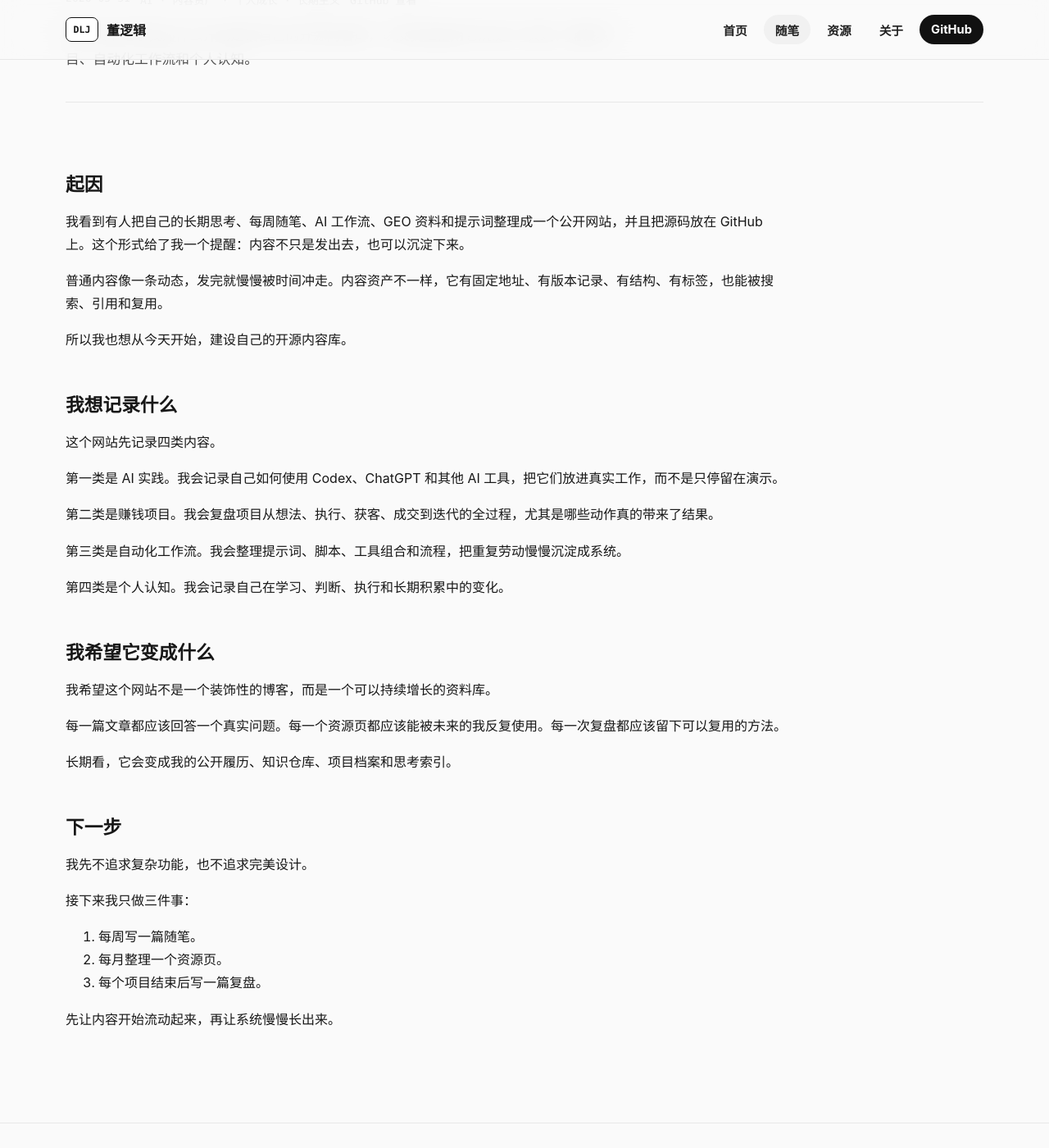
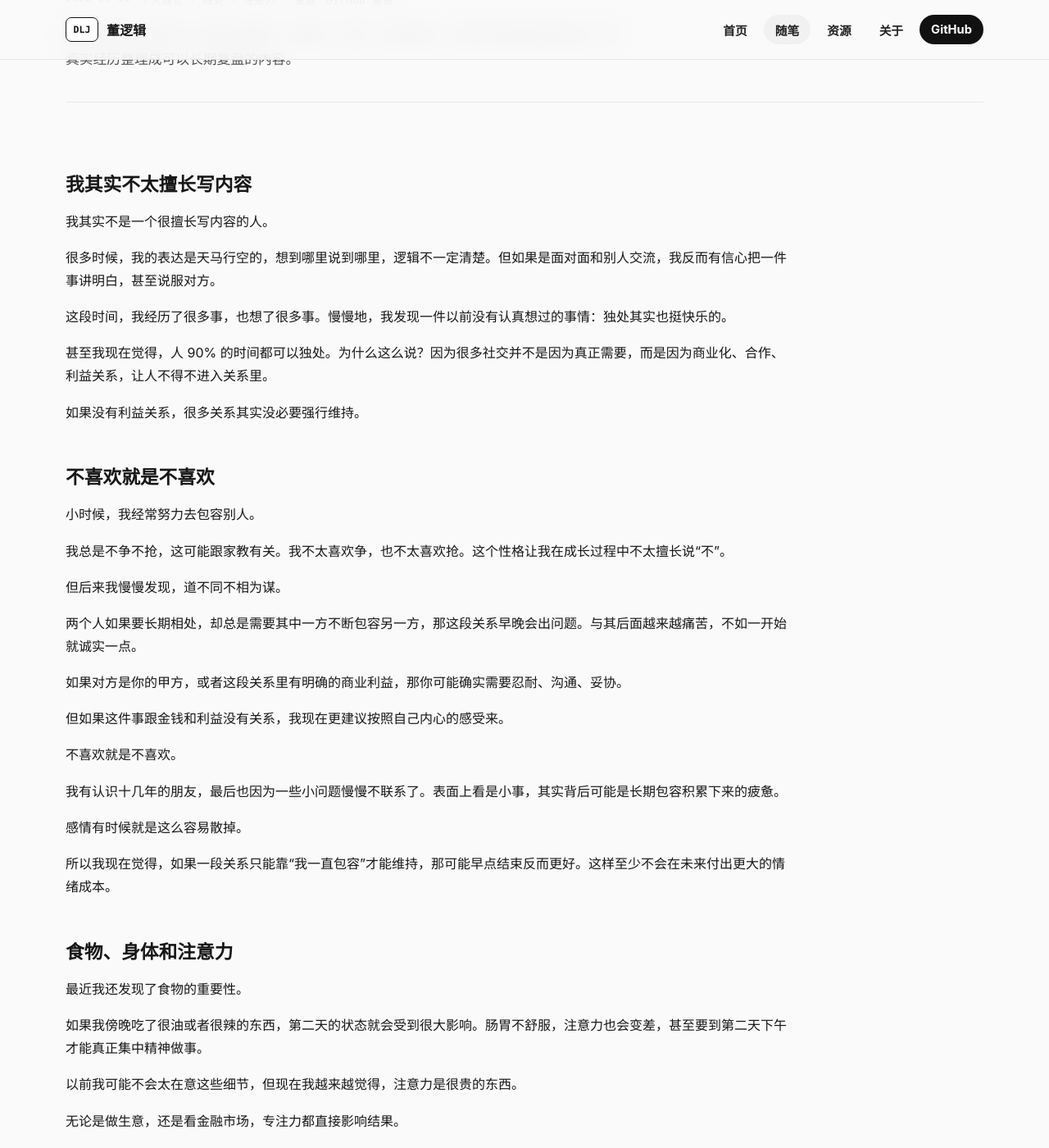
Before and after one commit to DONGLUOJI/dongluoji.github.io, a Jekyll site: the page built from _posts/2026-05-31-why-i-start-this-open-content-repository.md, in a window 1280 px wide and 1400 px high, scrolled down 281 px. Shown: the whole window at 82% size. Built offline with Jekyll 4.4.1, drawn with Linux system fonts in a browser that asks for light colours; some of the changed text lies outside the part shown.

Commit message:
Publish first personal essay

```diff
--- a/_posts/2026-05-31-why-i-start-this-open-content-repository.md
+++ b/_posts/2026-05-31-why-i-start-this-open-content-repository.md
@@ -1,50 +1,94 @@
 ---
 layout: post
-title: "我为什么开始建设自己的开源内容库"
-date: 2026-05-31 10:00:00 +0800
+title: "我为什么开始记录自己"
+date: 2026-05-31 23:30:00 +0800
 categories: ["随笔"]
-tags: ["AI", "内容资产", "个人成长", "长期主义"]
-description: "这篇文章记录我为什么开始建设自己的开源内容库，以及我准备用它沉淀 AI 实践、赚钱项目、自动化工作流和个人认知。"
+tags: ["个人成长", "独处", "注意力", "复盘"]
+description: "这篇文章记录我为什么开始写博客：从独处、关系、身体状态、注意力和自我反省出发，把真实经历整理成可以长期复盘的内容。"
 lang: zh-CN
 permalink: /notes/why-i-start-this-open-content-repository/
 ---
 
-## 起因
+## 我其实不太擅长写内容
 
-我看到有人把自己的长期思考、每周随笔、AI 工作流、GEO 资料和提示词整理成一个公开网站，并且把源码放在 GitHub 上。这个形式给了我一个提醒：内容不只是发出去，也可以沉淀下来。
+我其实不是一个很擅长写内容的人。
 
-普通内容像一条动态，发完就慢慢被时间冲走。内容资产不一样，它有固定地址、有版本记录、有结构、有标签，也能被搜索、引用和复用。
+很多时候，我的表达是天马行空的，想到哪里说到哪里，逻辑不一定清楚。但如果是面对面和别人交流，我反而有信心把一件事讲明白，甚至说服对方。
 
-所以我也想从今天开始，建设自己的开源内容库。
+这段时间，我经历了很多事，也想了很多事。慢慢地，我发现一件以前没有认真想过的事情：独处其实也挺快乐的。
 
-## 我想记录什么
+甚至我现在觉得，人 90% 的时间都可以独处。为什么这么说？因为很多社交并不是因为真正需要，而是因为商业化、合作、利益关系，让人不得不进入关系里。
 
-这个网站先记录四类内容。
+如果没有利益关系，很多关系其实没必要强行维持。
 
-第一类是 AI 实践。我会记录自己如何使用 Codex、ChatGPT 和其他 AI 工具，把它们放进真实工作，而不是只停留在演示。
+## 不喜欢就是不喜欢
 
-第二类是赚钱项目。我会复盘项目从想法、执行、获客、成交到迭代的全过程，尤其是哪些动作真的带来了结果。
+小时候，我经常努力去包容别人。
 
-第三类是自动化工作流。我会整理提示词、脚本、工具组合和流程，把重复劳动慢慢沉淀成系统。
+我总是不争不抢，这可能跟家教有关。我不太喜欢争，也不太喜欢抢。这个性格让我在成长过程中不太擅长说“不”。
 
-第四类是个人认知。我会记录自己在学习、判断、执行和长期积累中的变化。
+但后来我慢慢发现，道不同不相为谋。
 
-## 我希望它变成什么
+两个人如果要长期相处，却总是需要其中一方不断包容另一方，那这段关系早晚会出问题。与其后面越来越痛苦，不如一开始就诚实一点。
 
-我希望这个网站不是一个装饰性的博客，而是一个可以持续增长的资料库。
+如果对方是你的甲方，或者这段关系里有明确的商业利益，那你可能确实需要忍耐、沟通、妥协。
 
-每一篇文章都应该回答一个真实问题。每一个资源页都应该能被未来的我反复使用。每一次复盘都应该留下可以复用的方法。
+但如果这件事跟金钱和利益没有关系，我现在更建议按照自己内心的感受来。
 
-长期看，它会变成我的公开履历、知识仓库、项目档案和思考索引。
+不喜欢就是不喜欢。
 
-## 下一步
+我有认识十几年的朋友，最后也因为一些小问题慢慢不联系了。表面上看是小事，其实背后可能是长期包容积累下来的疲惫。
 
-我先不追求复杂功能，也不追求完美设计。
+感情有时候就是这么容易散掉。
 
-接下来我只做三件事：
+所以我现在觉得，如果一段关系只能靠“我一直包容”才能维持，那可能早点结束反而更好。这样至少不会在未来付出更大的情绪成本。
 
-1. 每周写一篇随笔。
-2. 每月整理一个资源页。
-3. 每个项目结束后写一篇复盘。
+## 食物、身体和注意力
 
-先让内容开始流动起来，再让系统慢慢长出来。
+最近我还发现了食物的重要性。
+
+如果我傍晚吃了很油或者很辣的东西，第二天的状态就会受到很大影响。肠胃不舒服，注意力也会变差，甚至要到第二天下午才能真正集中精神做事。
+
+以前我可能不会太在意这些细节，但现在我越来越觉得，注意力是很贵的东西。
+
+无论是做生意，还是看金融市场，专注力都直接影响结果。
+
+尤其是在金融市场里，如果你做的是消息面，反应速度非常重要。很多机会不是没有，而是当消息出来的时候，大众还没完全反应过来，你需要比别人更快判断。
+
+当然，前提是这条消息出来之前，价格没有提前大幅上涨。
+
+如果消息刚出来，价格在此之前却已经涨了很多，那很可能说明有人提前布局了。这种上涨往往不是普通市场情绪，而是带着“老鼠仓”味道的上涨。
+
+这种情况下，后面第一次回踩，价格往往可能低于主力拉升之前的位置。
+
+这只是我目前的一个简单经验，不一定绝对正确，但它提醒我：在市场里，注意力、反应速度和判断力都很重要。
+
+而这些东西，都和身体状态有关。
+
+如果身体不好，脑子不清醒，再好的机会也抓不住。
+
+## 我开始反省自己
+
+最近我也在时刻反省自己。
+
+我以前总觉得自己已经足够努力了，但如果努力了很久，还是没有很大的结果，那可能说明问题不只是努力不够。
+
+也许是方向不对。
+
+也许是方法不对。
+
+也许只是战术上的勤奋。
+
+所以我开始想记录自己的一言一行。不是为了表现给别人看，而是为了让自己不要太飘。
+
+记录会让我看见自己到底做了什么，也会让我更清楚自己有没有真的在进步。
+
+我希望通过写博客，把这些想法慢慢整理下来。
+
+不一定每篇都很成熟，也不一定每个判断都完全正确。但至少它是真实的，是我当下正在经历、正在思考、正在修正的东西。
+
+这就是我开始写第一篇博客的原因。
+
+我想把自己的人生、项目、判断、错误和成长，都慢慢记录下来。
+
+先开始，再变好。
```
